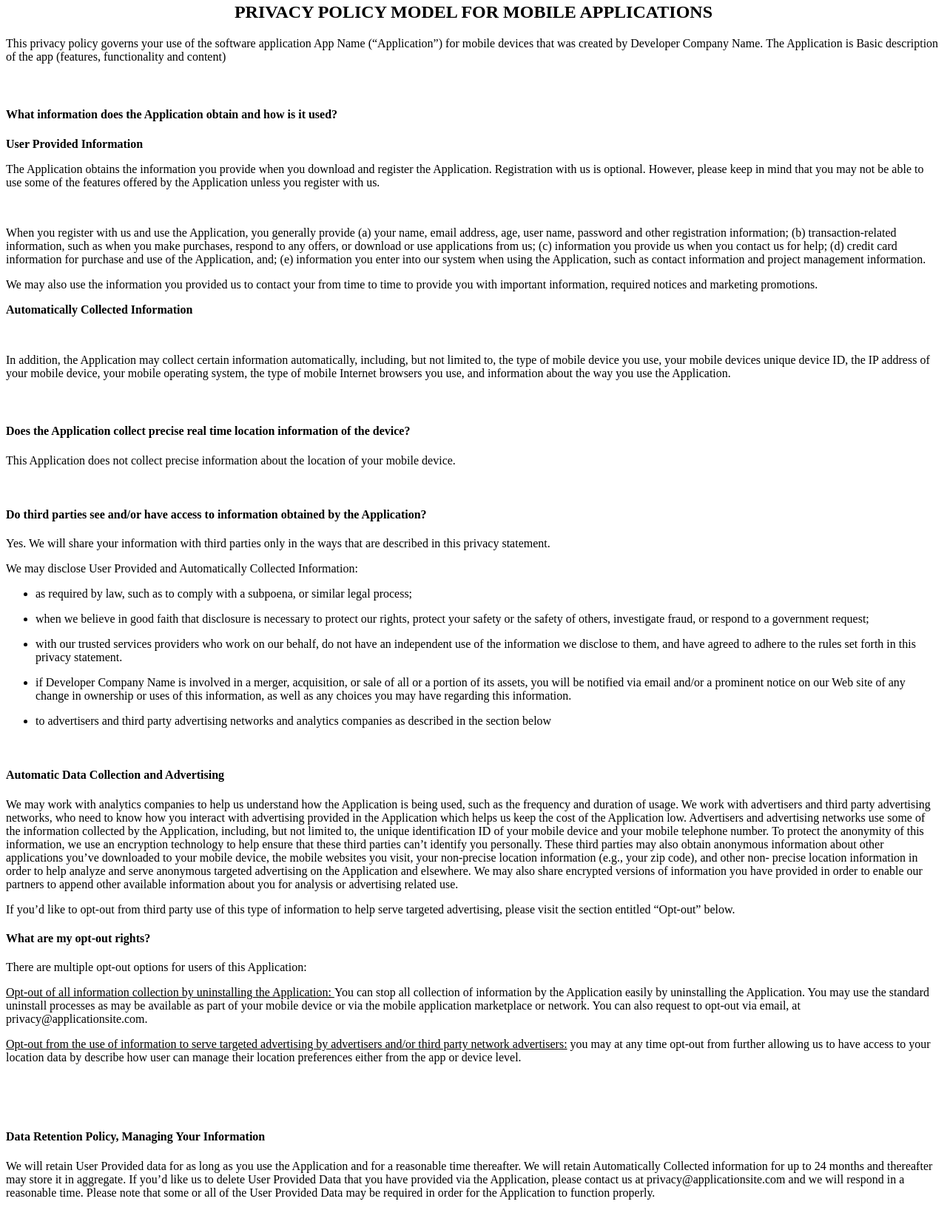
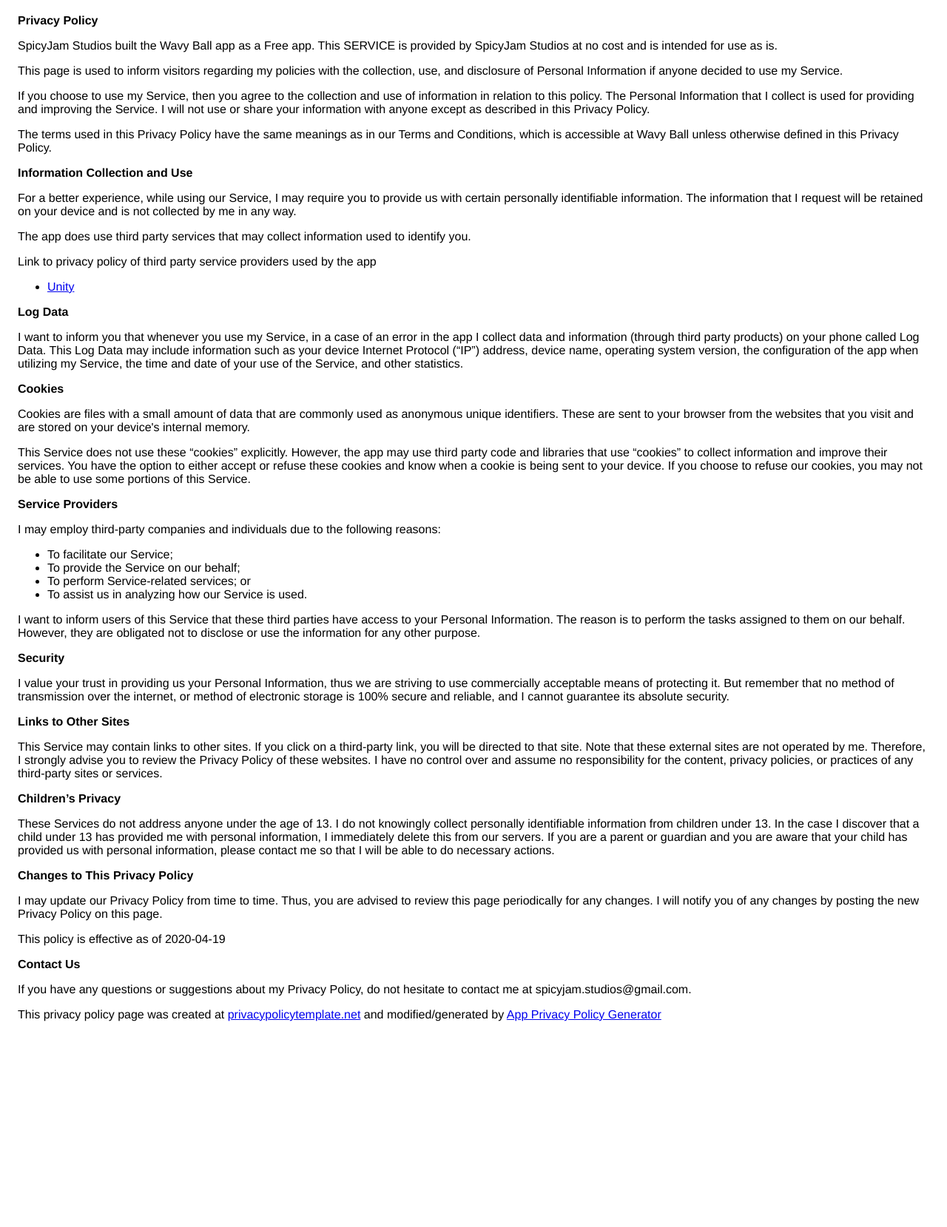
Before and after one commit to spicyjam-studios/spicyjam-studios.github.io, a plain HTML site: page index.html in a window 1280 px wide. Shown: the part 5-1664 px from the top of the page at 74% size. After the commit the page ends 1426 px from the top, so only its background shows below. Drawn offline with Linux system fonts and the light colour scheme.

Commit message:
Add privacy policy

```diff
--- a/index.html
+++ b/index.html
@@ -1,65 +1,113 @@
-<h2 style="text-align: center;">PRIVACY POLICY MODEL FOR MOBILE APPLICATIONS</h2>
-<p></p>
-<p>This privacy policy governs your use of the software application App Name (“Application”) for mobile devices that was created by&nbsp;Developer Company Name.&nbsp;The Application is&nbsp;Basic description of the app (features, functionality and content)&nbsp;</p>
-<h4>&nbsp;</h4>
-<h4>What information does the Application obtain and how is it used?</h4>
-<p></p>
-<p><strong>User Provided Information</strong>&nbsp;</p>
-<p>The Application obtains the information you provide when you download and register the Application.&nbsp;Registration with us is optional. However, please keep in mind that you may not be able to use some of the features offered by the Application unless you register with us.</p>
-<p></p>
-<p>&nbsp;</p>
-<p>When you register with us and use the Application, you generally provide&nbsp;(a) your name, email address, age, user name, password and other registration information; (b) transaction-related information, such as when you make purchases, respond to any offers, or download or use applications from us; (c) information you provide us when you contact us for help; (d) credit card information for purchase and use of the Application, and; (e) information you enter into our system when using the Application, such as contact information and project management information.</p>
-<p></p>
-<p>We may also use the information you provided us to contact your from time to time to provide you with important information, required notices and marketing promotions.</p>
-<p><strong>Automatically Collected Information</strong>&nbsp;</p>
-<p>&nbsp;</p>
-<p>In addition, the Application may collect certain information automatically, including, but not limited to, the type of mobile device you use, your mobile devices unique device ID, the IP address of your mobile device, your mobile operating system, the type of mobile Internet browsers you use, and information about the way you use the Application.&nbsp;</p>
-<p></p>
-<h4>&nbsp;</h4>
-<h4>Does the Application collect precise real time location information of the device?</h4>
-<p></p>
-<p>This Application does not collect precise information about the location of your mobile device.&nbsp;</p>
-<p>&nbsp;</p>
-<h4>Do third parties see and/or have access to information obtained by the Application?</h4>
-<p></p>
-<p>Yes. We will share your information with third parties only in the ways that are described in this privacy statement.</p>
-<p>We may disclose User Provided and Automatically Collected Information:</p>
-<ul>
- <li> <p>as required by law, such as to comply with a subpoena, or similar legal process;</p> </li>
- <li> <p>when we believe in good faith that disclosure is necessary to protect our rights, protect your safety or the safety of others, investigate fraud, or respond to a&nbsp;government request;</p> </li>
- <li> <p>with our trusted services providers who work on our behalf, do not have an&nbsp;independent use of the information we disclose to them, and have agreed to adhere&nbsp;to the rules set forth in this privacy statement.</p> </li>
- <li> <p>if&nbsp;Developer Company Name&nbsp;is involved in a merger, acquisition, or sale of all or a&nbsp;portion of its assets, you will be notified via email and/or a prominent notice on our Web site of any change in ownership or uses of this information, as well as any choices you may have regarding this information.</p> </li>
- <li>to advertisers and third party advertising networks and analytics companies as described in the section below</li>
-</ul>
-<p>&nbsp;</p>
-<h4>Automatic Data Collection and Advertising</h4>
-<p></p>
-<p>We may work with analytics companies to help us understand how the Application is being used, such as the frequency and duration of usage. We work with advertisers and third party advertising networks, who need to know how you interact with advertising provided in the Application which helps us keep the cost of the Application low. Advertisers and advertising networks use some of the information collected by the Application, including, but not limited to,&nbsp;the unique identification ID of your mobile device and your mobile telephone number.&nbsp;To protect the anonymity of this information, we use&nbsp;an encryption technology to help ensure that these third parties can’t identify you personally. These third parties may also obtain anonymous information about other applications you’ve downloaded to your mobile device, the mobile websites you visit, your non-precise location information (e.g., your zip code), and other non- precise location information in order to help analyze and serve anonymous targeted advertising on the Application and elsewhere.&nbsp;We may also share encrypted versions of information you have provided in order to enable our partners to append other available information about you for analysis or advertising related use.&nbsp;</p>
-<p></p>
-<p>If you’d like to opt-out from third party use of this type of information to help serve targeted advertising, please visit the section entitled “Opt-out” below.&nbsp;</p>
-<h4>What are my opt-out rights?</h4>
-<p></p>
-<p>There are multiple opt-out options for users of this Application: &nbsp; &nbsp;</p>
-<p><u>Opt-out of all information collection by uninstalling the Application:&nbsp;</u>You can stop all collection of information by the Application easily by uninstalling the Application. You may use the standard uninstall processes as may be available as part of your mobile device or via the mobile application marketplace or network. You can also request to opt-out via email, at privacy@applicationsite.com.</p>
-<p><u>Opt-out from the use of information to serve targeted advertising by advertisers and/or third party network advertisers:</u> you may at any time opt-out from further allowing us to have access to your location data by describe&nbsp;how user can manage their location preferences either from the app or device level.&nbsp;</p>
-<p>&nbsp;</p>
-<p>&nbsp;&nbsp;</p>
-<h4><strong>Data Retention Policy, Managing Your Information</strong></h4>
-<p>We will retain User Provided data for as long as you use the Application and for a reasonable time thereafter. We will retain Automatically Collected information for up to 24 months&nbsp;and thereafter may store it in aggregate. If you’d like us to delete User Provided Data that you have provided via the Application, please contact us at&nbsp;privacy@applicationsite.com&nbsp;and we will respond in a reasonable time. Please note that some or all of the User Provided Data may be required in order for the Application to function properly.</p>
-<p>&nbsp;</p>
-<h4><strong>Children</strong></h4>
-<p></p>
-<p>We do not use the Application to knowingly solicit data from or market to children under the age of 13. If a parent or guardian becomes aware that his or her child has provided us with information without their consent, he or she should contact us at&nbsp;privacy@applicationsite.com. We will delete such information from our files within a reasonable time.</p>
-<h4>&nbsp;</h4>
-<h4><strong>Security</strong></h4>
-<p></p>
-<p>We are concerned about safeguarding the confidentiality of your information. We provide physical, electronic, and procedural safeguards to protect information we process and maintain. For example, we limit access to this information to authorized employees and contractors who need to know that information in order to operate, develop or improve our Application. Please be aware that, although we endeavor provide reasonable security for information we process and maintain, no security system can prevent all potential security breaches.</p>
-<p>&nbsp;</p>
-<h4><strong>Changes</strong></h4>
-<p>This Privacy Policy may be updated from time to time for any reason. We will notify you of any changes to our Privacy Policy by posting the new Privacy Policy&nbsp;here&nbsp;and&nbsp;informing you via email or text message. You are advised to consult this Privacy Policy regularly for any changes, as continued use is deemed approval of all changes. You can check the history of this policy by clicking here.</p>
-<p>&nbsp;</p>
-<h4><strong>Your Consent</strong></h4>
-<p>By using the Application, you are consenting to our processing of your information as set forth in this Privacy Policy now and as amended by us. &quot;Processing,” means using cookies on a computer/hand held device or using or touching information in any way, including, but not limited to, collecting, storing, deleting, using, combining and disclosing information, all of which activities will take place in the United States. If you reside outside the United States&nbsp;your information will be transferred, processed and stored there under United States&nbsp;privacy standards.&nbsp;</p>
-<p>&nbsp;</p>
-<h4>Contact us</h4>
-<p>If you have any questions regarding privacy while using the Application, or have questions about our practices, please contact us via email at&nbsp;privacy@applicationsite.com.</p>
+<!DOCTYPE html>
+    <html>
+    <head>
+      <meta charset='utf-8'>
+      <meta name='viewport' content='width=device-width'>
+      <title>Privacy Policy</title>
+      <style> body { font-family: 'Helvetica Neue', Helvetica, Arial, sans-serif; padding:1em; } </style>
+    </head>
+    <body>
+    <strong>Privacy Policy</strong> <p>
+                  SpicyJam Studios built the Wavy Ball app as
+                  a Free app. This SERVICE is provided by
+                  SpicyJam Studios at no cost and is intended for use as
+                  is.
+                </p> <p>
+                  This page is used to inform visitors regarding my
+                  policies with the collection, use, and disclosure of Personal
+                  Information if anyone decided to use my Service.
+                </p> <p>
+                  If you choose to use my Service, then you agree to
+                  the collection and use of information in relation to this
+                  policy. The Personal Information that I collect is
+                  used for providing and improving the Service. I will not use or share your information with
+                  anyone except as described in this Privacy Policy.
+                </p> <p>
+                  The terms used in this Privacy Policy have the same meanings
+                  as in our Terms and Conditions, which is accessible at
+                  Wavy Ball unless otherwise defined in this Privacy Policy.
+                </p> <p><strong>Information Collection and Use</strong></p> <p>
+                  For a better experience, while using our Service, I
+                  may require you to provide us with certain personally
+                  identifiable information. The information that
+                  I request will be retained on your device and is not collected by me in any way.
+                </p> <div><p>
+                    The app does use third party services that may collect
+                    information used to identify you.
+                  </p> <p>
+                    Link to privacy policy of third party service providers used
+                    by the app
+                  </p> <ul><!----><!----><!----><!----><!----><!----><!----><!----><!----><!----><!----><li><a href="https://unity3d.com/legal/privacy-policy" target="_blank">Unity</a></li><!----><!----><!----><!----></ul></div> <p><strong>Log Data</strong></p> <p>
+                  I want to inform you that whenever you
+                  use my Service, in a case of an error in the app
+                  I collect data and information (through third party
+                  products) on your phone called Log Data. This Log Data may
+                  include information such as your device Internet Protocol
+                  (“IP”) address, device name, operating system version, the
+                  configuration of the app when utilizing my Service,
+                  the time and date of your use of the Service, and other
+                  statistics.
+                </p> <p><strong>Cookies</strong></p> <p>
+                  Cookies are files with a small amount of data that are
+                  commonly used as anonymous unique identifiers. These are sent
+                  to your browser from the websites that you visit and are
+                  stored on your device's internal memory.
+                </p> <p>
+                  This Service does not use these “cookies” explicitly. However,
+                  the app may use third party code and libraries that use
+                  “cookies” to collect information and improve their services.
+                  You have the option to either accept or refuse these cookies
+                  and know when a cookie is being sent to your device. If you
+                  choose to refuse our cookies, you may not be able to use some
+                  portions of this Service.
+                </p> <p><strong>Service Providers</strong></p> <p>
+                  I may employ third-party companies and
+                  individuals due to the following reasons:
+                </p> <ul><li>To facilitate our Service;</li> <li>To provide the Service on our behalf;</li> <li>To perform Service-related services; or</li> <li>To assist us in analyzing how our Service is used.</li></ul> <p>
+                  I want to inform users of this Service
+                  that these third parties have access to your Personal
+                  Information. The reason is to perform the tasks assigned to
+                  them on our behalf. However, they are obligated not to
+                  disclose or use the information for any other purpose.
+                </p> <p><strong>Security</strong></p> <p>
+                  I value your trust in providing us your
+                  Personal Information, thus we are striving to use commercially
+                  acceptable means of protecting it. But remember that no method
+                  of transmission over the internet, or method of electronic
+                  storage is 100% secure and reliable, and I cannot
+                  guarantee its absolute security.
+                </p> <p><strong>Links to Other Sites</strong></p> <p>
+                  This Service may contain links to other sites. If you click on
+                  a third-party link, you will be directed to that site. Note
+                  that these external sites are not operated by me.
+                  Therefore, I strongly advise you to review the
+                  Privacy Policy of these websites. I have
+                  no control over and assume no responsibility for the content,
+                  privacy policies, or practices of any third-party sites or
+                  services.
+                </p> <p><strong>Children’s Privacy</strong></p> <p>
+                  These Services do not address anyone under the age of 13.
+                  I do not knowingly collect personally
+                  identifiable information from children under 13. In the case
+                  I discover that a child under 13 has provided
+                  me with personal information, I immediately
+                  delete this from our servers. If you are a parent or guardian
+                  and you are aware that your child has provided us with
+                  personal information, please contact me so that
+                  I will be able to do necessary actions.
+                </p> <p><strong>Changes to This Privacy Policy</strong></p> <p>
+                  I may update our Privacy Policy from
+                  time to time. Thus, you are advised to review this page
+                  periodically for any changes. I will
+                  notify you of any changes by posting the new Privacy Policy on
+                  this page.
+                </p> <p>This policy is effective as of 2020-04-19</p> <p><strong>Contact Us</strong></p> <p>
+                  If you have any questions or suggestions about my
+                  Privacy Policy, do not hesitate to contact me at spicyjam.studios@gmail.com.
+                </p> <p>
+                  This privacy policy page was created at
+                  <a href="https://privacypolicytemplate.net" target="_blank">privacypolicytemplate.net</a>
+                  and modified/generated by
+                  <a href="https://app-privacy-policy-generator.firebaseapp.com/" target="_blank">App Privacy Policy Generator</a></p>
+    </body>
+    </html>
```
